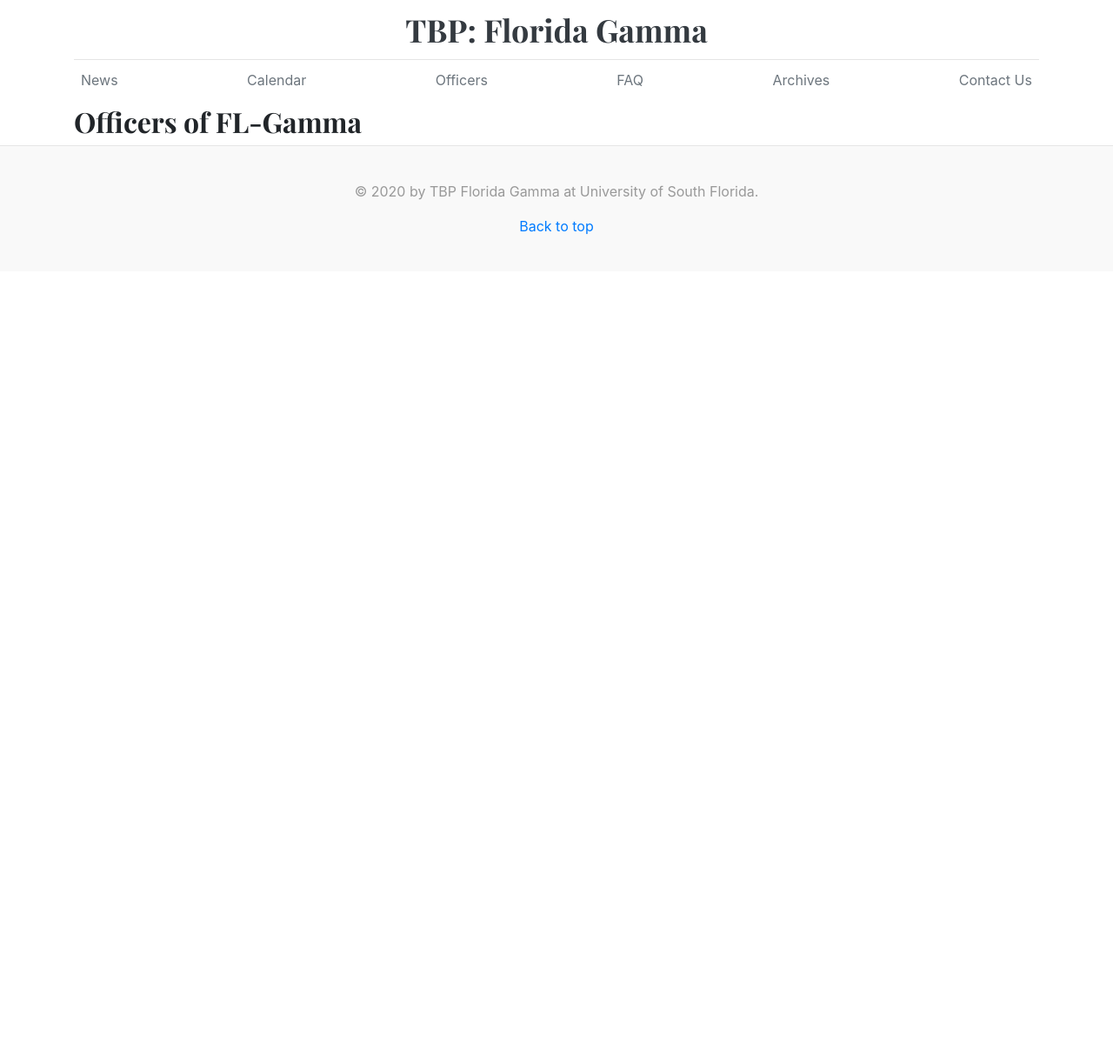
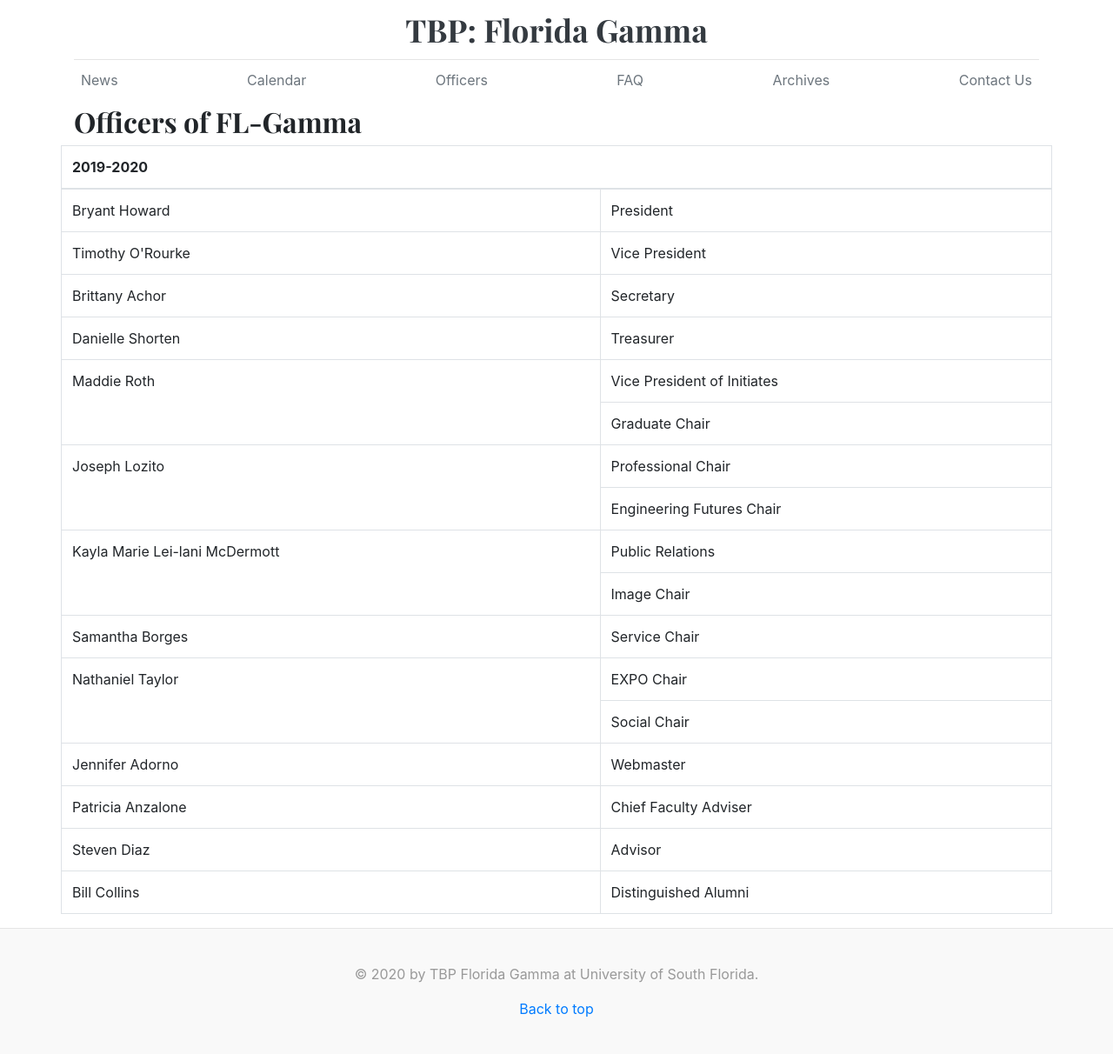
Before and after one commit to jadorno/usf-tbp-fg, a Jekyll site: the page built from _pages/officers.html, in a window 1280 px wide. Shown: the whole page at 87% size. Built offline with Jekyll 4.4.1, drawn with Linux system fonts in a browser that asks for light colours; before the commit the page ends 900 px from its top, so only the background shows below that.

Commit message:
replace-officer-table

```diff
--- a/_pages/officers.html
+++ b/_pages/officers.html
@@ -8,26 +8,78 @@
 
 <div class="row">
 
-{% for officer in site.officers %}
-<div class="container py-3">
-  <div class="card">
-  <div class="card-header">{{ officer.position }}</div>
-    <div class="row ">
-      <div class="col-md-4">
-        <img src="{{ officer.image }}" class="w-100">
-      </div>
-      <div class="col-md-8 px-3">
-        <div class="card-block px-3 py-3">
-          <h4 class="card-title">{{ officer.name }}</h4>
-          <p class="card-text"><strong>Email:</strong> {{ officer.email }}</p>
-          <p class="card-text"><strong>Background:</strong> {{ officer.background }}</p>
-          <p class="card-text"><strong>Favorite Quote</strong>: {{ officer.quote }}</p>
-          <p class="card-text"><strong>About Me</strong>: {{ officer.content | markdownify }}</p>
-        </div>
-      </div>
-    </div>
-  </div>
-</div>
-{% endfor %}
+  <table class="table table-bordered table-hover">
+    <thead>
+      <tr>
+        <th colspan="2">2019-2020</th>
+      </tr>
+    </thead>
+    <tbody>
+      <tr>
+        <td>Bryant Howard</td>
+        <td>President</td>
+      </tr>
+      <tr>
+        <td>Timothy O'Rourke</td>
+        <td>Vice President</td>
+      </tr>
+      <tr>
+        <td>Brittany Achor</td>
+        <td>Secretary</td>
+      </tr>
+      <tr>
+        <td>Danielle Shorten</td>
+        <td>Treasurer</td>
+      </tr>
+      <tr>
+        <td rowspan="2">Maddie Roth</td>
+        <td>Vice President of Initiates</td>
+      </tr>
+      <tr>
+        <td>Graduate Chair</td>
+      </tr>
+      <tr>
+        <td rowspan="2">Joseph Lozito</td>
+        <td>Professional Chair</td>
+      </tr>
+      <tr>
+        <td>Engineering Futures Chair</td>
+      </tr>
+      <tr>
+        <td rowspan="2">Kayla Marie Lei-lani McDermott</td>
+        <td>Public Relations</td>
+      </tr>
+      <tr>
+        <td>Image Chair</td>
+      </tr>
+      <tr>
+        <td>Samantha Borges</td>
+        <td>Service Chair</td>
+      </tr>
+      <tr>
+        <td rowspan="2">Nathaniel Taylor</td>
+        <td>EXPO Chair</td>
+      </tr>
+      <tr>
+        <td>Social Chair</td>
+      </tr>
+      <tr>
+        <td>Jennifer Adorno</td>
+        <td>Webmaster</td>
+      </tr>
+      <tr>
+        <td>Patricia Anzalone</td>
+        <td>Chief Faculty Adviser</td>
+      </tr>
+      <tr>
+        <td>Steven Diaz</td>
+        <td>Advisor</td>
+      </tr>
+      <tr>
+        <td>Bill Collins</td>
+        <td>Distinguished Alumni</td>
+      </tr>
+    </tbody>
+  </table>
 
 </div>
```
Also changed, not shown: _officers/achor-brittany.md (deleted, +0 -9 lines), _officers/adorno-jorge.md (deleted, +0 -9 lines), _officers/anzalone-patricia.md (deleted, +0 -8 lines), _officers/borges-samantha.md (deleted, +0 -8 lines), _officers/collins-bill.md (deleted, +0 -9 lines), _officers/diaz-steven.md (deleted, +0 -9 lines), _officers/howard-bryant.md (deleted, +0 -9 lines), _officers/leilani-kayla.md (deleted, +0 -9 lines), _officers/lozito-joseph.md (deleted, +0 -9 lines), _officers/orourke-timothy.md (deleted, +0 -9 lines), _officers/roth-maddie.md (deleted, +0 -9 lines), _officers/shorten-danielle.md (deleted, +0 -9 lines), _officers/taylor-nathaniel.md (deleted, +0 -8 lines).
